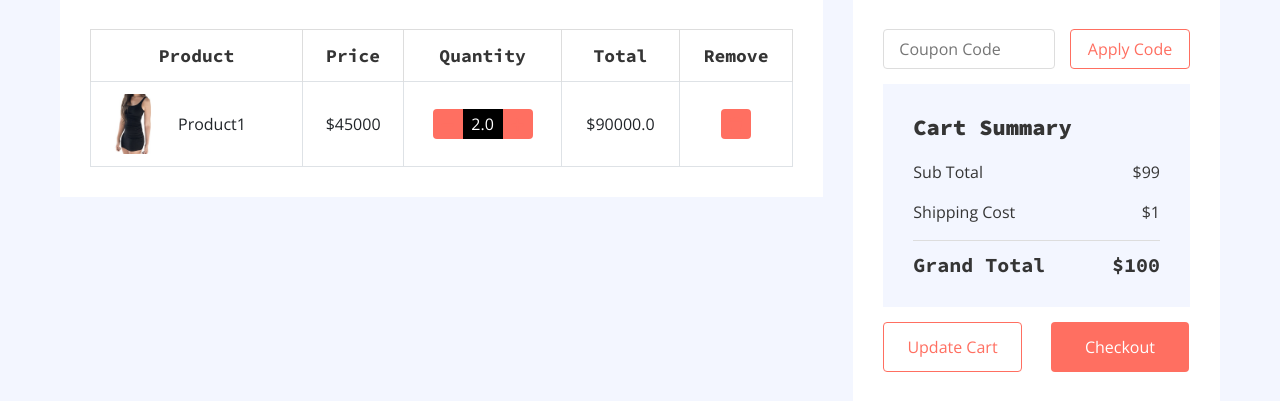
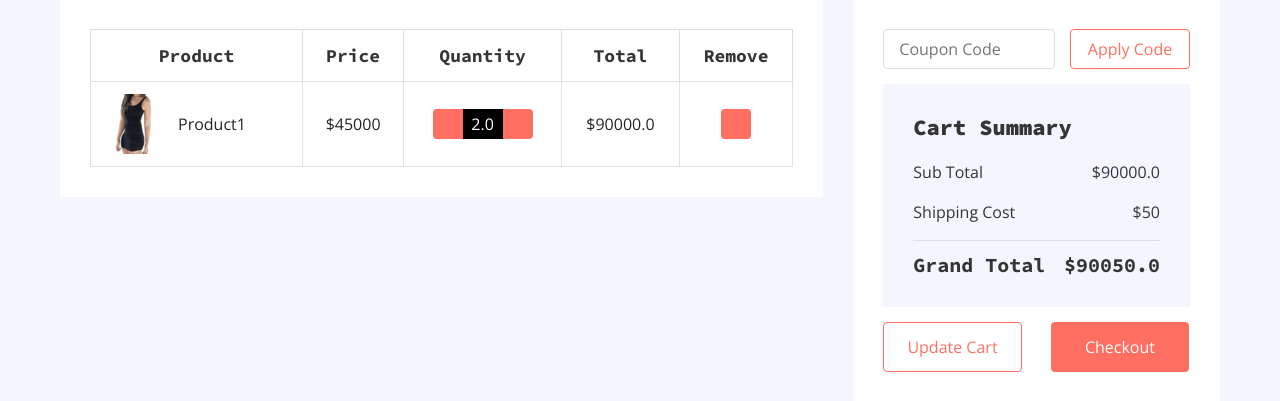
Before and after one commit to kripaz777/DjangoEcomm1030, a Django app: page /cart in a window 1280 px wide. Shown: the part 232-633 px from the top of the page. Run offline with Django 5.2, Linux system fonts and the light colour scheme; a user stored in the database is signed in; data comes from the database, SQL or seed files in the repository; both versions use the stored data as it was after the commit; some libraries are stand-ins or nearby versions.

Commit message:
add to cart edit delete

```diff
--- a/home/views.py
+++ b/home/views.py
@@ -126,8 +126,14 @@ def add_to_cart(request,slug):
 
 class CartView(BaseView):
     def get(self,request):
+        cart_total = 0
         username = request.user.username
         self.views['cart_view'] = Cart.objects.filter(username = username, checkout = False)
+        for i in self.views['cart_view']:
+            cart_total = cart_total + i.total
+        self.views['cart_total'] = cart_total
+        self.views['extra_charges'] = 50
+        self.views['all_total'] = cart_total + 50
         return render(request,'cart.html',self.views)
 
 def reduce_qty(request,slug):
--- a/templates/cart.html
+++ b/templates/cart.html
@@ -73,9 +73,9 @@
                                     <div class="cart-summary">
                                         <div class="cart-content">
                                             <h1>Cart Summary</h1>
-                                            <p>Sub Total<span>$99</span></p>
-                                            <p>Shipping Cost<span>$1</span></p>
-                                            <h2>Grand Total<span>$100</span></h2>
+                                            <p>Sub Total<span>${{cart_total}}</span></p>
+                                            <p>Shipping Cost<span>${{extra_charges}}</span></p>
+                                            <h2>Grand Total<span>${{all_total}}</span></h2>
                                         </div>
                                         <div class="cart-btn">
                                             <button>Update Cart</button>
```
Also changed, not shown: db.sqlite3.
